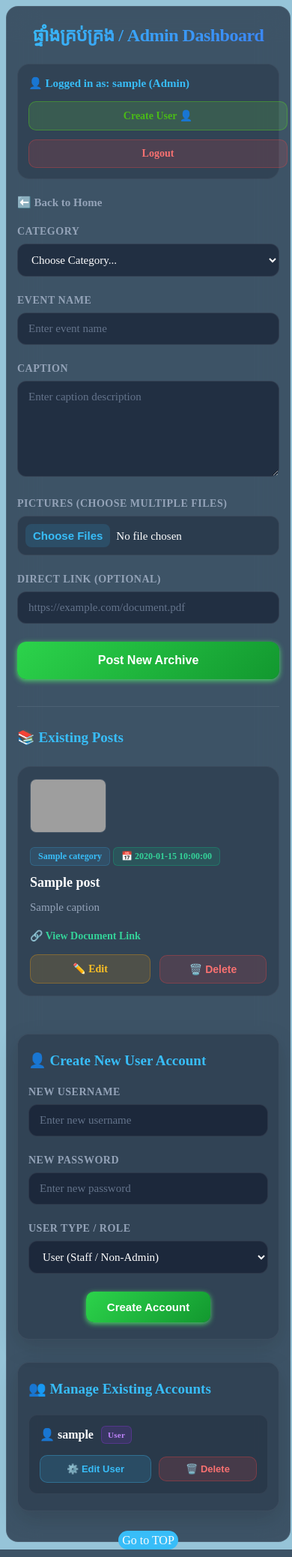
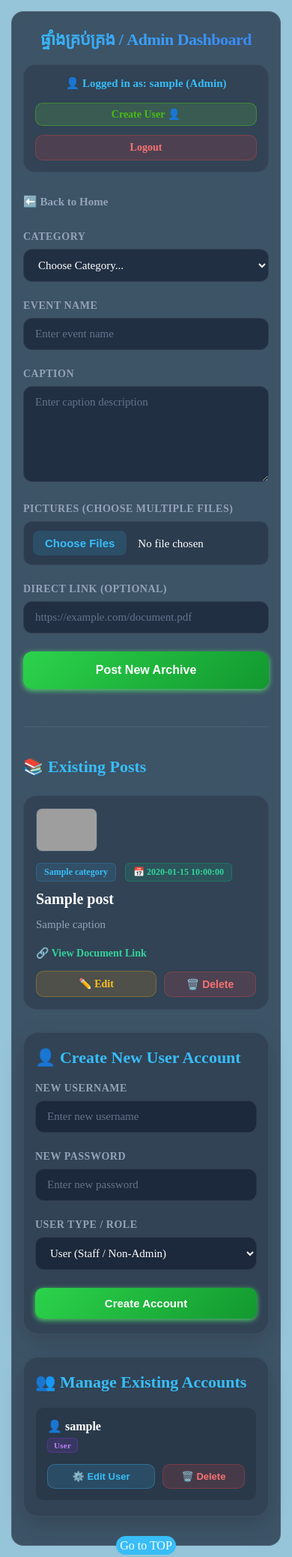
Before and after one commit to udam-dev/uyfc-archive-dynamic-site, a Flask app: page /admin in a window 390 px wide. Shown: the whole page at 75% size. Run offline with Flask 3, Linux system fonts and the light colour scheme; the visitor is signed in with stand-in values (Sample User, id 1); a database or web service that is not in the repository returns one stand-in record (values such as "Sample title"); some web fonts are replaced; grey boxes are pictures that could not be loaded.

Commit message:
Update admin.html

```diff
--- a/templates/admin.html
+++ b/templates/admin.html
@@ -611,143 +611,157 @@
             color: #ffffff;
         }
 
-        @media (max-width: 600px) {
+        /* Responsive Styles for Mobile */
+        @media (max-width: 768px) {
+            body {
+                padding: 0;
+                margin: 0;
+            }
+
             .admin-container {
-                width: calc(100% - 24px);
-                padding: 22px 14px;
+                padding: 20px 15px;
+                margin: 15px;
                 border-radius: 16px;
             }
 
             h1 {
-                font-size: 24px;
-                line-height: 1.35;
-                margin-bottom: 22px;
-            }
-
-            h2 {
-                font-size: 19px;
-                line-height: 1.4;
+                font-size: 22px;
+                margin-bottom: 20px;
             }
 
             .user-nav-bar {
+                flex-direction: column;
                 align-items: stretch;
-                flex-direction: column;
                 gap: 12px;
-                padding: 14px;
-                margin-bottom: 22px;
+                padding: 15px;
             }
 
             .logged-in-user {
-                line-height: 1.5;
-                overflow-wrap: anywhere;
+                justify-content: center;
+                margin-bottom: 5px;
+                flex-wrap: wrap;
+                text-align: center;
             }
 
-            #create-user-btn,
-            .logout-btn {
+            #create-user-btn, .logout-btn {
+                margin: 0;
+                width: 100%;
+                text-align: center;
+                box-sizing: border-box;
                 display: flex;
-                align-items: center;
                 justify-content: center;
-                width: 100%;
-                margin: 0;
-                padding: 10px 12px;
             }
 
-            .back-btn {
-                margin-bottom: 22px;
+            .post-item {
+                flex-direction: column;
+                padding: 16px;
+                gap: 15px;
+            }
+
+            .post-item > div:first-child {
+                min-width: 100% !important;
+            }
+
+            .post-actions {
+                width: 100%;
+                display: flex;
+                flex-direction: row;
+                gap: 10px;
+            }
+
+            .post-actions .edit-btn {
+                flex: 1;
+                text-align: center;
+                justify-content: center;
+            }
+
+            .post-actions .action-form {
+                flex: 1;
+                display: flex;
+            }
+
+            .post-actions .delete-btn {
+                flex: 1;
+                width: 100%;
+                text-align: center;
+                justify-content: center;
+            }
+
+            .create-user-section {
+                padding: 20px 15px;
+                margin-top: 30px;
+            }
+
+            .create-user-btn {
+                width: 100%;
+                box-sizing: border-box;
+            }
+
+            .user-item {
+                flex-direction: column;
+                align-items: stretch;
+                padding: 15px;
+                gap: 15px;
+            }
+
+            .user-info {
+                flex-direction: column;
+                align-items: flex-start;
+                gap: 6px;
+            }
+
+            .user-actions {
+                width: 100%;
+                display: flex;
+                flex-direction: row;
+                gap: 10px;
+            }
+
+            .user-actions .change-pw-btn {
+                flex: 1;
+                text-align: center;
+                justify-content: center;
+            }
+
+            .user-actions form {
+                flex: 1;
+                display: flex;
+            }
+
+            .user-actions .delete-btn {
+                flex: 1;
+                width: 100%;
+                text-align: center;
+                justify-content: center;
+                box-sizing: border-box;
+            }
+
+            .modal-content {
+                padding: 25px 20px;
+                margin: 15px;
+                width: auto;
+            }
+
+            .modal-content form > div:last-child {
+                flex-direction: column;
+            }
+
+            .modal-content form > div:last-child button {
+                width: 100% !important;
+                box-sizing: border-box;
+            }
+
+            .post-images-grid img {
+                width: 80px;
+                height: 56px;
             }
 
             .flash-messages {
-                padding: 12px 14px;
-                margin-bottom: 22px;
+                padding: 12px 15px;
             }
 
-            input,
-            textarea,
-            select {
-                padding: 12px 14px;
-            }
-
-            input[type="file"] {
-                padding: 10px;
-            }
-
-            input[type="file"]::file-selector-button {
-                margin-right: 8px;
-                padding: 7px 10px;
-            }
-
-            .posts-list {
-                margin-top: 36px;
-                padding-top: 28px;
-            }
-
-            .post-item {
-                padding: 16px;
-                gap: 16px;
-            }
-
-            .post-item > div:first-child {
-                width: 100%;
-                min-width: 0 !important;
-            }
-
-            .post-item h3 {
-                font-size: 18px;
-            }
-
-            .post-date-badge {
-                margin-left: 0;
-                margin-top: 4px;
-            }
-
-            .post-actions,
-            .user-actions {
-                width: 100%;
-                justify-content: stretch;
-            }
-
-            .post-actions > *,
-            .user-actions > *,
-            .user-actions form {
-                flex: 1 1 0;
-                min-width: 0;
-            }
-
-            .edit-btn,
-            .delete-btn,
-            .change-pw-btn {
-                width: 100%;
-                padding: 10px 8px;
-            }
-
-            .post-actions form,
-            .user-actions form {
-                margin: 0;
-            }
-
-            .create-user-section {
-                padding: 22px 14px;
-                border-radius: 16px;
-            }
-
-            .user-item {
-                align-items: stretch;
-                padding: 14px;
-            }
-
-            .user-info {
-                align-items: flex-start;
-                flex-wrap: wrap;
-                line-height: 1.5;
-            }
-
-            .modal {
-                padding: 12px;
-            }
-
-            .modal-content {
-                padding: 26px 18px 20px;
-                border-radius: 16px;
+            input, textarea, select {
+                padding: 12px 15px;
             }
         }
     </style>
```
